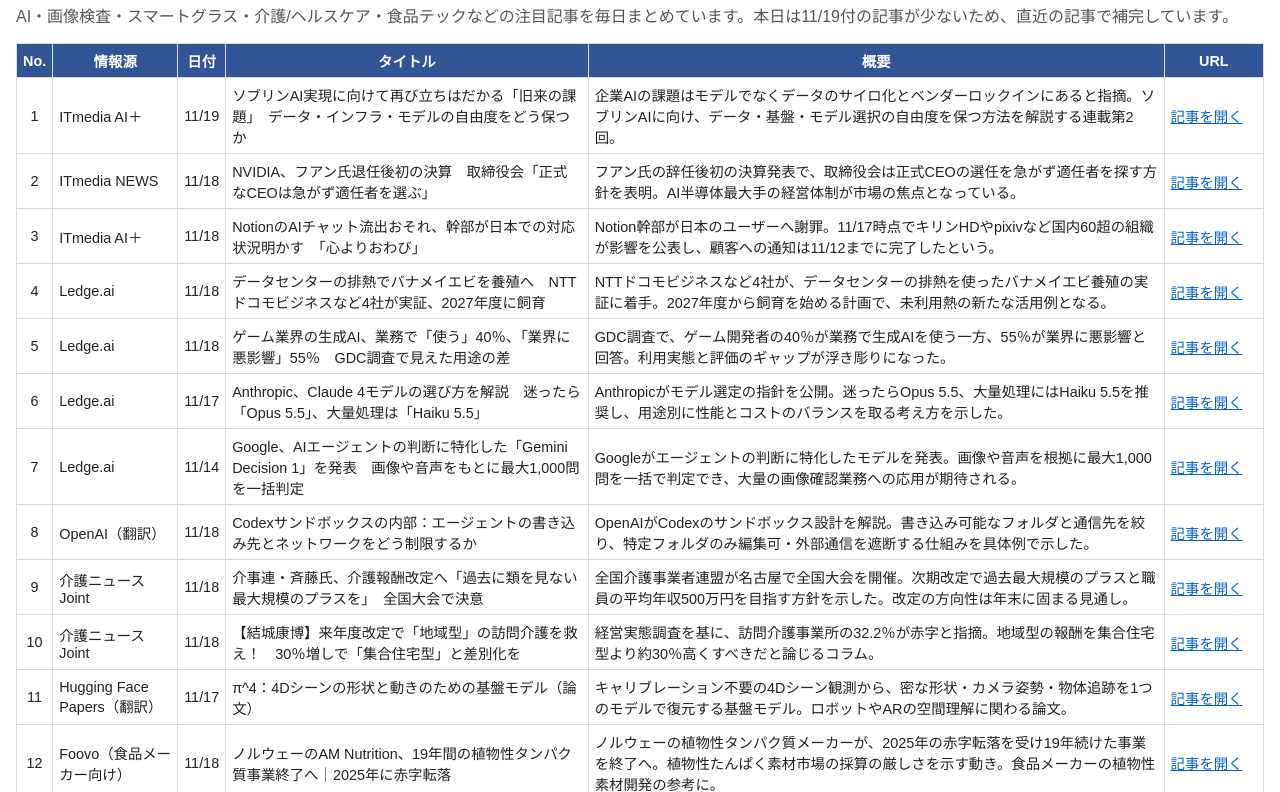
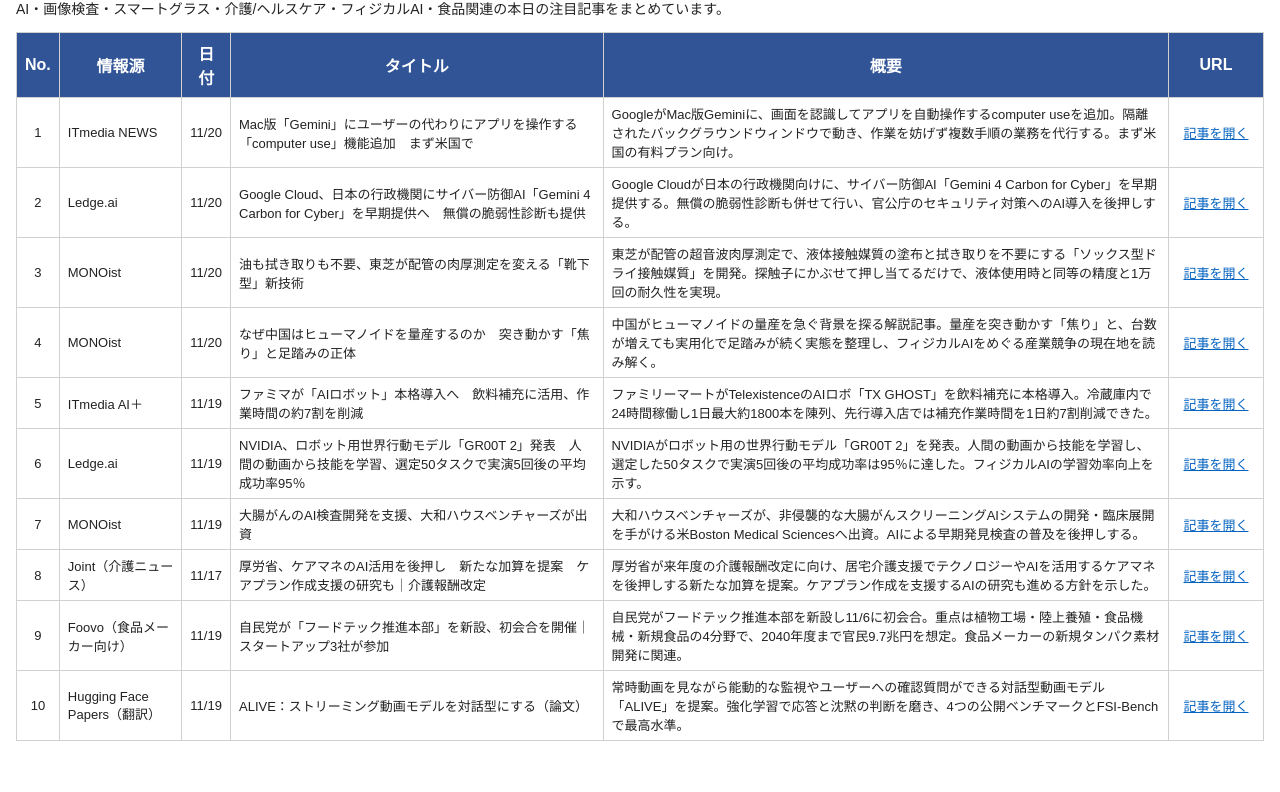
Before and after one commit to rewarcher-lab/daily-ai-summary, a plain HTML site: page index.html in a window 1280 px wide. Shown: the part 61-853 px from the top of the page. After the commit the page ends 818 px from the top, so only its background shows below. Drawn offline with Linux system fonts and the light colour scheme.

Commit message:
Add files via upload

```diff
--- a/index.html
+++ b/index.html
@@ -1,33 +1,22 @@
 <!DOCTYPE html>
-<html lang="ja"><head><meta charset="UTF-8"><meta name="viewport" content="width=device-width,initial-scale=1">
-<title>AI・DX 今日のまとめ（2026/11/19）</title>
-<style>
-body{font-family:Arial,"Meiryo",sans-serif;margin:16px;color:#222;background:#fff}
-h1{font-size:1.4rem}p{color:#555}
-.w{overflow-x:auto}
-table{border-collapse:collapse;width:100%;font-size:.9rem}
-th{background:#305496;color:#fff;border:1px solid #d9d9d9;padding:6px}
-td{border:1px solid #d9d9d9;padding:6px;vertical-align:middle}
-td.c{text-align:center}
-td.u{white-space:nowrap;min-width:6em}
-a{color:#0563C1;text-decoration:underline}
-@media(max-width:700px){.sm,th:nth-child(5){display:none}}
-</style></head><body>
-<h1>AI・DX 今日のまとめ（2026/11/19）</h1>
-<p>AI・画像検査・スマートグラス・介護/ヘルスケア・食品テックなどの注目記事を毎日まとめています。本日は11/19付の記事が少ないため、直近の記事で補完しています。</p>
-<div class="w"><table><thead><tr><th>No.</th><th>情報源</th><th>日付</th><th>タイトル</th><th>概要</th><th>URL</th></tr></thead><tbody>
-<tr><td class="c">1</td><td>ITmedia AI＋</td><td class="c">11/19</td><td>ソブリンAI実現に向けて再び立ちはだかる「旧来の課題」　データ・インフラ・モデルの自由度をどう保つか</td><td class="sm">企業AIの課題はモデルでなくデータのサイロ化とベンダーロックインにあると指摘。ソブリンAIに向け、データ・基盤・モデル選択の自由度を保つ方法を解説する連載第2回。</td><td class="u"><a href="https://www.itmedia.co.jp/aiplus/article/2611/19/2000002979/" target="_blank" rel="noopener">記事を開く</a></td></tr>
-<tr><td class="c">2</td><td>ITmedia NEWS</td><td class="c">11/18</td><td>NVIDIA、フアン氏退任後初の決算　取締役会「正式なCEOは急がず適任者を選ぶ」</td><td class="sm">フアン氏の辞任後初の決算発表で、取締役会は正式CEOの選任を急がず適任者を探す方針を表明。AI半導体最大手の経営体制が市場の焦点となっている。</td><td class="u"><a href="https://www.itmedia.co.jp/news/article/2611/18/2000003280/" target="_blank" rel="noopener">記事を開く</a></td></tr>
-<tr><td class="c">3</td><td>ITmedia AI＋</td><td class="c">11/18</td><td>NotionのAIチャット流出おそれ、幹部が日本での対応状況明かす　「心よりおわび」</td><td class="sm">Notion幹部が日本のユーザーへ謝罪。11/17時点でキリンHDやpixivなど国内60超の組織が影響を公表し、顧客への通知は11/12までに完了したという。</td><td class="u"><a href="https://www.itmedia.co.jp/aiplus/article/2611/18/2000003299/" target="_blank" rel="noopener">記事を開く</a></td></tr>
-<tr><td class="c">4</td><td>Ledge.ai</td><td class="c">11/18</td><td>データセンターの排熱でバナメイエビを養殖へ　NTTドコモビジネスなど4社が実証、2027年度に飼育</td><td class="sm">NTTドコモビジネスなど4社が、データセンターの排熱を使ったバナメイエビ養殖の実証に着手。2027年度から飼育を始める計画で、未利用熱の新たな活用例となる。</td><td class="u"><a href="https://ledge.ai/articles/data_center_waste_heat_shrimp_farming" target="_blank" rel="noopener">記事を開く</a></td></tr>
-<tr><td class="c">5</td><td>Ledge.ai</td><td class="c">11/18</td><td>ゲーム業界の生成AI、業務で「使う」40％、「業界に悪影響」55％　GDC調査で見えた用途の差</td><td class="sm">GDC調査で、ゲーム開発者の40％が業務で生成AIを使う一方、55％が業界に悪影響と回答。利用実態と評価のギャップが浮き彫りになった。</td><td class="u"><a href="https://ledge.ai/articles/gdc_game_industry_generative_ai_survey_2026" target="_blank" rel="noopener">記事を開く</a></td></tr>
-<tr><td class="c">6</td><td>Ledge.ai</td><td class="c">11/17</td><td>Anthropic、Claude 4モデルの選び方を解説　迷ったら「Opus 5.5」、大量処理は「Haiku 5.5」</td><td class="sm">Anthropicがモデル選定の指針を公開。迷ったらOpus 5.5、大量処理にはHaiku 5.5を推奨し、用途別に性能とコストのバランスを取る考え方を示した。</td><td class="u"><a href="https://ledge.ai/articles/anthropic_claude_model_selection_guide" target="_blank" rel="noopener">記事を開く</a></td></tr>
-<tr><td class="c">7</td><td>Ledge.ai</td><td class="c">11/14</td><td>Google、AIエージェントの判断に特化した「Gemini Decision 1」を発表　画像や音声をもとに最大1,000問を一括判定</td><td class="sm">Googleがエージェントの判断に特化したモデルを発表。画像や音声を根拠に最大1,000問を一括で判定でき、大量の画像確認業務への応用が期待される。</td><td class="u"><a href="https://ledge.ai/articles/gemini_decision_1" target="_blank" rel="noopener">記事を開く</a></td></tr>
-<tr><td class="c">8</td><td>OpenAI（翻訳）</td><td class="c">11/18</td><td>Codexサンドボックスの内部：エージェントの書き込み先とネットワークをどう制限するか</td><td class="sm">OpenAIがCodexのサンドボックス設計を解説。書き込み可能なフォルダと通信先を絞り、特定フォルダのみ編集可・外部通信を遮断する仕組みを具体例で示した。</td><td class="u"><a href="https://openai.com/index/inside-the-codex-sandbox/" target="_blank" rel="noopener">記事を開く</a></td></tr>
-<tr><td class="c">9</td><td>介護ニュースJoint</td><td class="c">11/18</td><td>介事連・斉藤氏、介護報酬改定へ「過去に類を見ない最大規模のプラスを」　全国大会で決意</td><td class="sm">全国介護事業者連盟が名古屋で全国大会を開催。次期改定で過去最大規模のプラスと職員の平均年収500万円を目指す方針を示した。改定の方向性は年末に固まる見通し。</td><td class="u"><a href="https://www.joint-kaigo.com/articles/50549/" target="_blank" rel="noopener">記事を開く</a></td></tr>
-<tr><td class="c">10</td><td>介護ニュースJoint</td><td class="c">11/18</td><td>【結城康博】来年度改定で「地域型」の訪問介護を救え！　30％増しで「集合住宅型」と差別化を</td><td class="sm">経営実態調査を基に、訪問介護事業所の32.2％が赤字と指摘。地域型の報酬を集合住宅型より約30％高くすべきだと論じるコラム。</td><td class="u"><a href="https://www.joint-kaigo.com/articles/50533/" target="_blank" rel="noopener">記事を開く</a></td></tr>
-<tr><td class="c">11</td><td>Hugging Face Papers（翻訳）</td><td class="c">11/17</td><td>π^4：4Dシーンの形状と動きのための基盤モデル（論文）</td><td class="sm">キャリブレーション不要の4Dシーン観測から、密な形状・カメラ姿勢・物体追跡を1つのモデルで復元する基盤モデル。ロボットやARの空間理解に関わる論文。</td><td class="u"><a href="https://huggingface.co/papers/2611.23144" target="_blank" rel="noopener">記事を開く</a></td></tr>
-<tr><td class="c">12</td><td>Foovo（食品メーカー向け）</td><td class="c">11/18</td><td>ノルウェーのAM Nutrition、19年間の植物性タンパク質事業終了へ｜2025年に赤字転落</td><td class="sm">ノルウェーの植物性タンパク質メーカーが、2025年の赤字転落を受け19年続けた事業を終了へ。植物性たんぱく素材市場の採算の厳しさを示す動き。食品メーカーの植物性素材開発の参考に。</td><td class="u"><a href="https://foodtech-japan.com/2026/11/18/am-nutrition/" target="_blank" rel="noopener">記事を開く</a></td></tr>
-<tr><td class="c">13</td><td>Foovo（食品メーカー向け）</td><td class="c">11/17</td><td>デンマークの21st.BIO、EUで精密発酵乳タンパク質の新規食品申請を提出</td><td class="sm">デンマークの21st.BIOが、精密発酵で作る乳タンパク質についてEUへ新規食品の承認申請を提出。ホエイ代替など新規タンパク素材の動向として注目される。食品メーカーのプロテイン原料開発に関連。</td><td class="u"><a href="https://foodtech-japan.com/2026/11/17/21st-bio-4/" target="_blank" rel="noopener">記事を開く</a></td></tr>
-</tbody></table></div>
-</body></html>
+<html lang="ja"><head><meta charset="UTF-8"><meta name="viewport" content="width=device-width, initial-scale=1">
+<title>AI・DX 今日のまとめ（2026/11/20）</title>
+<style>body{font-family:Arial,"Meiryo",sans-serif;margin:16px;color:#222}h1{font-size:20px}p{font-size:14px}
+table{border-collapse:collapse;width:100%}th{background:#305496;color:#fff;padding:8px;border:1px solid #d0d0d0}
+td{border:1px solid #d0d0d0;padding:6px 8px;font-size:13px;vertical-align:middle}td.c{text-align:center}
+td:nth-child(6){white-space:nowrap;min-width:6em}a{color:#0563C1;text-decoration:underline}
+@media(max-width:700px){.sm,th:nth-child(5){display:none}}</style></head><body>
+<h1>AI・DX 今日のまとめ（2026/11/20）</h1>
+<p>AI・画像検査・スマートグラス・介護/ヘルスケア・フィジカルAI・食品関連の本日の注目記事をまとめています。</p>
+<table><thead><tr><th>No.</th><th>情報源</th><th>日付</th><th>タイトル</th><th>概要</th><th>URL</th></tr></thead><tbody>
+<tr><td class="c">1</td><td>ITmedia NEWS</td><td class="c">11/20</td><td>Mac版「Gemini」にユーザーの代わりにアプリを操作する「computer use」機能追加　まず米国で</td><td class="sm">GoogleがMac版Geminiに、画面を認識してアプリを自動操作するcomputer useを追加。隔離されたバックグラウンドウィンドウで動き、作業を妨げず複数手順の業務を代行する。まず米国の有料プラン向け。</td><td class="c"><a href="https://www.itmedia.co.jp/news/article/2611/20/2000003356/" target="_blank" rel="noopener">記事を開く</a></td></tr>
+<tr><td class="c">2</td><td>Ledge.ai</td><td class="c">11/20</td><td>Google Cloud、日本の行政機関にサイバー防御AI「Gemini 4 Carbon for Cyber」を早期提供へ　無償の脆弱性診断も提供</td><td class="sm">Google Cloudが日本の行政機関向けに、サイバー防御AI「Gemini 4 Carbon for Cyber」を早期提供する。無償の脆弱性診断も併せて行い、官公庁のセキュリティ対策へのAI導入を後押しする。</td><td class="c"><a href="https://ledge.ai/articles/google_cloud_japan_cybersecurity_ai" target="_blank" rel="noopener">記事を開く</a></td></tr>
+<tr><td class="c">3</td><td>MONOist</td><td class="c">11/20</td><td>油も拭き取りも不要、東芝が配管の肉厚測定を変える「靴下型」新技術</td><td class="sm">東芝が配管の超音波肉厚測定で、液体接触媒質の塗布と拭き取りを不要にする「ソックス型ドライ接触媒質」を開発。探触子にかぶせて押し当てるだけで、液体使用時と同等の精度と1万回の耐久性を実現。</td><td class="c"><a href="https://monoist.itmedia.co.jp/mn/articles/2611/20/news032.html" target="_blank" rel="noopener">記事を開く</a></td></tr>
+<tr><td class="c">4</td><td>MONOist</td><td class="c">11/20</td><td>なぜ中国はヒューマノイドを量産するのか　突き動かす「焦り」と足踏みの正体</td><td class="sm">中国がヒューマノイドの量産を急ぐ背景を探る解説記事。量産を突き動かす「焦り」と、台数が増えても実用化で足踏みが続く実態を整理し、フィジカルAIをめぐる産業競争の現在地を読み解く。</td><td class="c"><a href="https://monoist.itmedia.co.jp/mn/articles/2611/20/news014.html" target="_blank" rel="noopener">記事を開く</a></td></tr>
+<tr><td class="c">5</td><td>ITmedia AI＋</td><td class="c">11/19</td><td>ファミマが「AIロボット」本格導入へ　飲料補充に活用、作業時間の約7割を削減</td><td class="sm">ファミリーマートがTelexistenceのAIロボ「TX GHOST」を飲料補充に本格導入。冷蔵庫内で24時間稼働し1日最大約1800本を陳列、先行導入店では補充作業時間を1日約7割削減できた。</td><td class="c"><a href="https://www.itmedia.co.jp/aiplus/article/2611/19/2000003329/" target="_blank" rel="noopener">記事を開く</a></td></tr>
+<tr><td class="c">6</td><td>Ledge.ai</td><td class="c">11/19</td><td>NVIDIA、ロボット用世界行動モデル「GR00T 2」発表　人間の動画から技能を学習、選定50タスクで実演5回後の平均成功率95％</td><td class="sm">NVIDIAがロボット用の世界行動モデル「GR00T 2」を発表。人間の動画から技能を学習し、選定した50タスクで実演5回後の平均成功率は95％に達した。フィジカルAIの学習効率向上を示す。</td><td class="c"><a href="https://ledge.ai/articles/nvidia_gr00t_2_world_action_model" target="_blank" rel="noopener">記事を開く</a></td></tr>
+<tr><td class="c">7</td><td>MONOist</td><td class="c">11/19</td><td>大腸がんのAI検査開発を支援、大和ハウスベンチャーズが出資</td><td class="sm">大和ハウスベンチャーズが、非侵襲的な大腸がんスクリーニングAIシステムの開発・臨床展開を手がける米Boston Medical Sciencesへ出資。AIによる早期発見検査の普及を後押しする。</td><td class="c"><a href="https://monoist.itmedia.co.jp/mn/articles/2611/19/news049.html" target="_blank" rel="noopener">記事を開く</a></td></tr>
+<tr><td class="c">8</td><td>Joint（介護ニュース）</td><td class="c">11/17</td><td>厚労省、ケアマネのAI活用を後押し　新たな加算を提案　ケアプラン作成支援の研究も｜介護報酬改定</td><td class="sm">厚労省が来年度の介護報酬改定に向け、居宅介護支援でテクノロジーやAIを活用するケアマネを後押しする新たな加算を提案。ケアプラン作成を支援するAIの研究も進める方針を示した。</td><td class="c"><a href="https://www.joint-kaigo.com/articles/50516/" target="_blank" rel="noopener">記事を開く</a></td></tr>
+<tr><td class="c">9</td><td>Foovo（食品メーカー向け）</td><td class="c">11/19</td><td>自民党が「フードテック推進本部」を新設、初会合を開催｜スタートアップ3社が参加</td><td class="sm">自民党がフードテック推進本部を新設し11/6に初会合。重点は植物工場・陸上養殖・食品機械・新規食品の4分野で、2040年度まで官民9.7兆円を想定。食品メーカーの新規タンパク素材開発に関連。</td><td class="c"><a href="https://foodtech-japan.com/2026/11/19/jimin-foodtech-promotion/" target="_blank" rel="noopener">記事を開く</a></td></tr>
+<tr><td class="c">10</td><td>Hugging Face Papers（翻訳）</td><td class="c">11/19</td><td>ALIVE：ストリーミング動画モデルを対話型にする（論文）</td><td class="sm">常時動画を見ながら能動的な監視やユーザーへの確認質問ができる対話型動画モデル「ALIVE」を提案。強化学習で応答と沈黙の判断を磨き、4つの公開ベンチマークとFSI-Benchで最高水準。</td><td class="c"><a href="https://huggingface.co/papers/2611.21366" target="_blank" rel="noopener">記事を開く</a></td></tr>
+</tbody></table></body></html>
```
